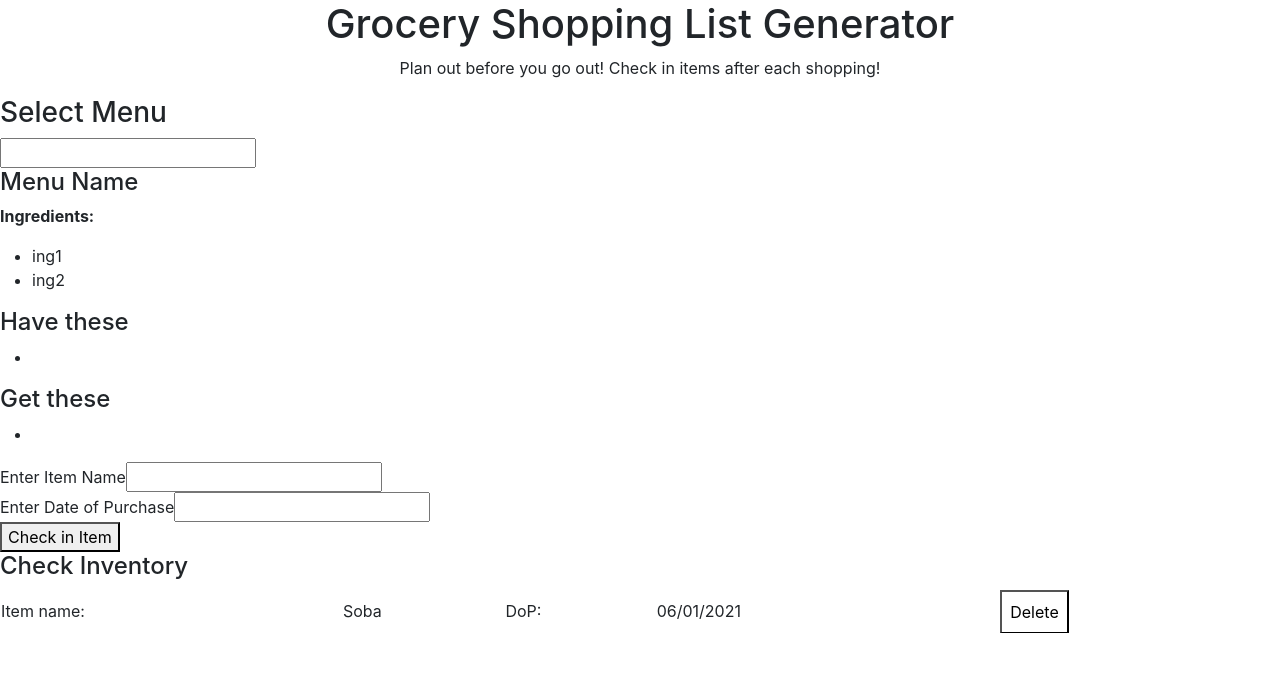
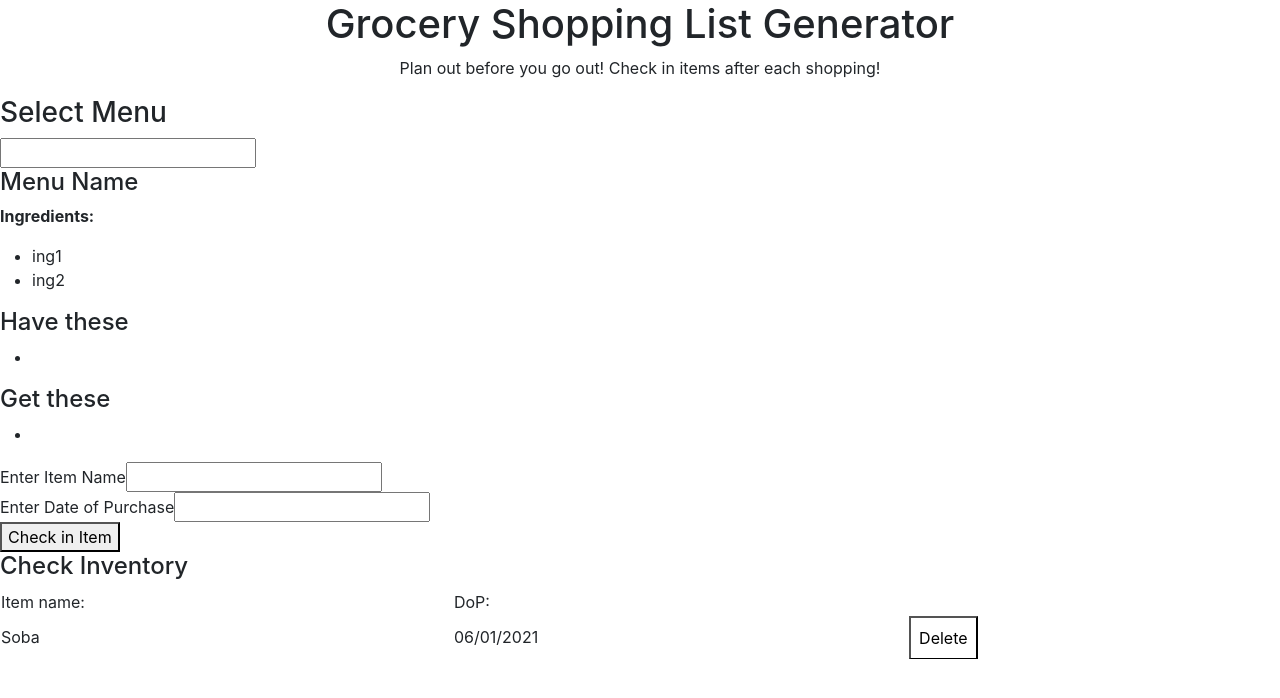
Before and after one commit to kosmicdancer/phase2project-shoppingList-generator, a React (Create React App) app: page / in a window 1280 px wide. Shown: the top 698 px of the page. Built offline with nearby package versions, Linux system fonts and the light colour scheme.

Commit message:
changed table format

```diff
--- a/src/components/inventoryList.js
+++ b/src/components/inventoryList.js
@@ -14,9 +14,11 @@ function InventoryList () {
             <h4>Check Inventory</h4>
             <table className='table'>
                 <tr>
-                    <td>Item name:</td>
+                    <td>Item name:</td><td>DoP:</td>
+                </tr>
+                <tr>
                     <td>Soba</td>
-                    <td>DoP:</td><td> 06/01/2021</td>
+                    <td> 06/01/2021</td>
                     <td><button>Delete</button></td>
                 </tr>
             </table>
```
